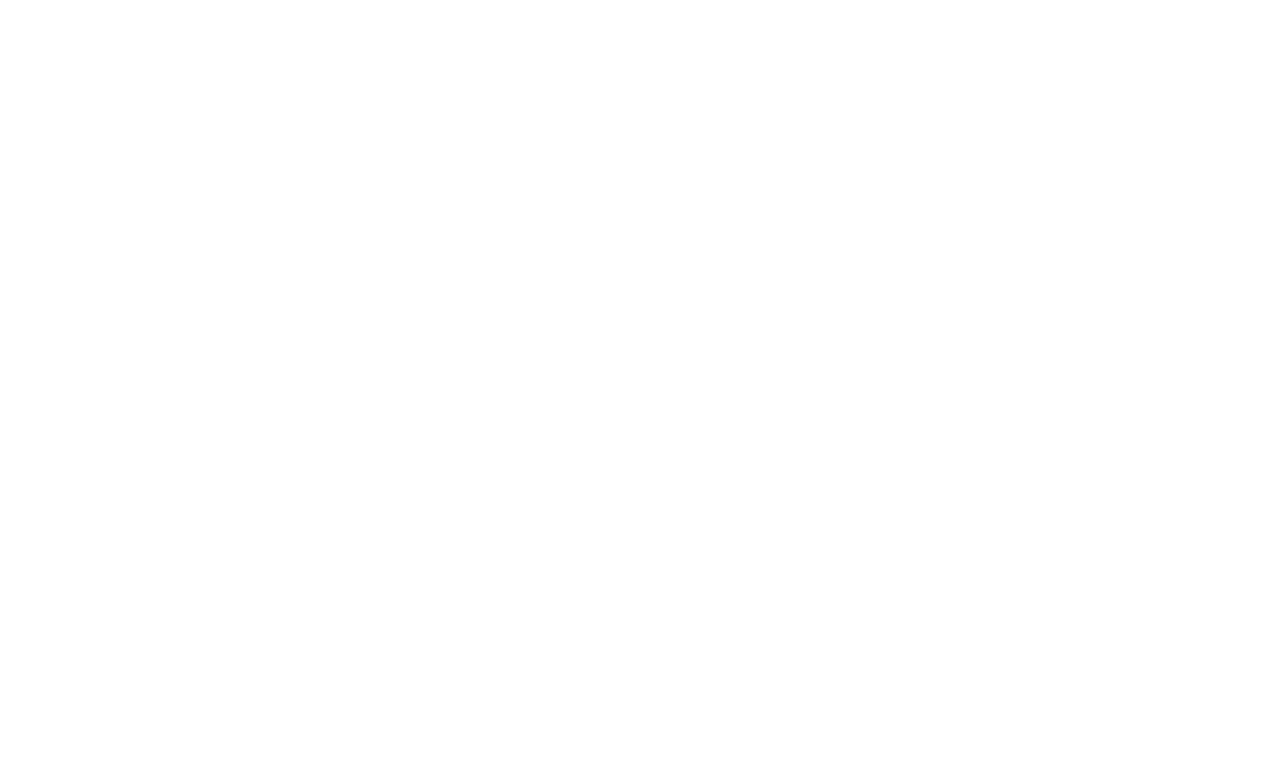
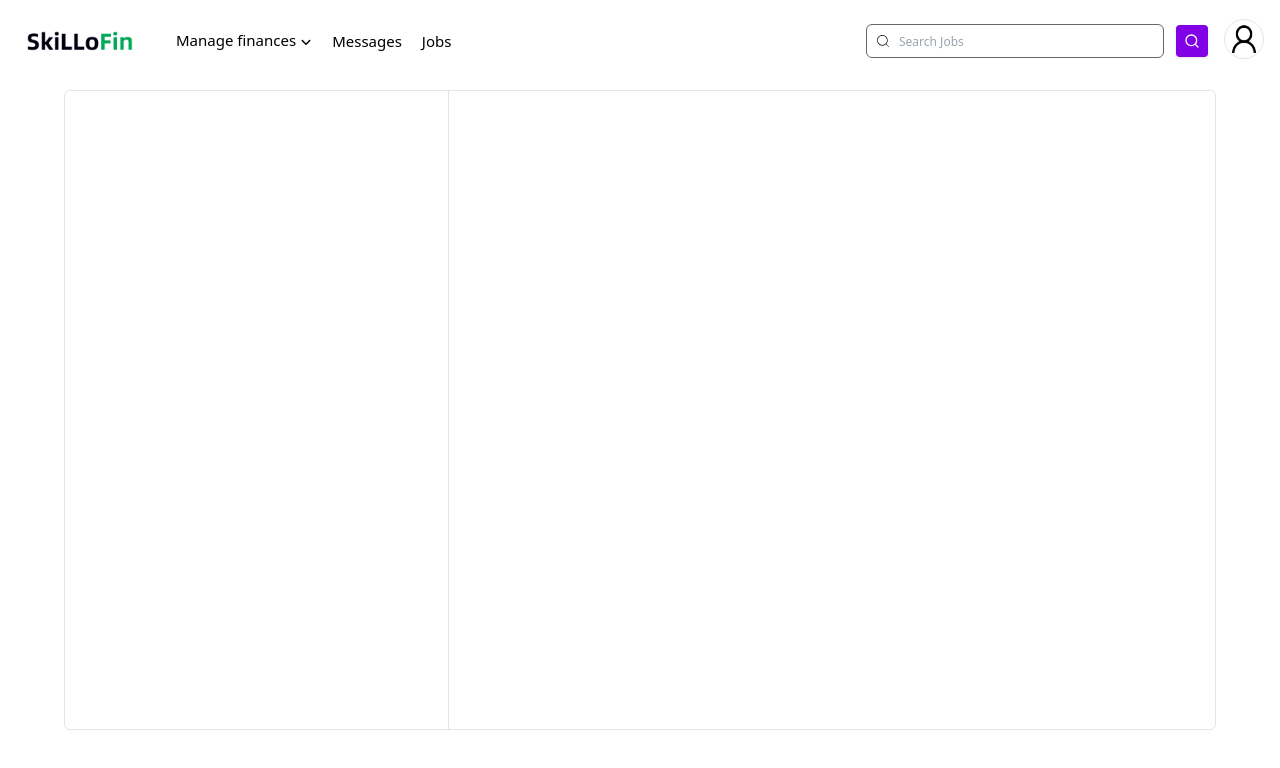
Before and after one commit to skillofinit/skillofin-website, a React (Vite) app: page /myjobs in a window 1280 px wide. Before the commit this address had no page. Shown: the top 768 px of the page. Built offline with nearby package versions, Linux system fonts and the light colour scheme; no server answers; sample sign-in values are in the browser's storage.

Commit message:
added my jobs component

```diff
--- a/src/App.tsx
+++ b/src/App.tsx
@@ -8,6 +8,7 @@
 import MyProfileMain from "./features/myprofile/MyProfileMain";
 import ProtectedLayout from "./features/dashboard/ProtectedRoute";
 import MessagesMain from "./features/messages/MessagesMain";
+import MyJobsMain from "./features/myjobs/MyJobsMain";
 const queryClient = new QueryClient();
 function App() {
   return (
@@ -23,6 +24,7 @@
               <Route path="/dashboard" element={<DashBoardMain />} />
               <Route path="/myprofile" element={<MyProfileMain />} />
               <Route path="/messages" element={<MessagesMain />} />
+              <Route path="/myjobs" element={<MyJobsMain />} />
             </Route>
           </Routes>
         </BrowserRouter>
--- /dev/null
+++ b/src/features/myjobs/MyJobsMain.tsx
@@ -0,0 +1,31 @@
+import { useGetMe } from "@/hooks/userHooks";
+import AppSpiner from "@/utiles/AppSpiner";
+import DashboardNavBar from "@/utils/DashboardNavBar";
+import { useEffect } from "react";
+
+function MyJobsMain() {
+  const { isPending, getMe } = useGetMe();
+
+  useEffect(() => {
+    getMe();
+  }, []);
+
+  return (
+    <div className="w-full h-full flex flex-col gap-2 items-center">
+      {isPending && <AppSpiner />}
+      <DashboardNavBar />
+
+      <div className="">
+        <div className="border min-w-[90vw] rounded-md min-h-[80vh] flex">
+
+
+            <div className="w-[30vw] border-r"></div>
+
+
+        </div>
+      </div>
+    </div>
+  );
+}
+
+export default MyJobsMain;
```
